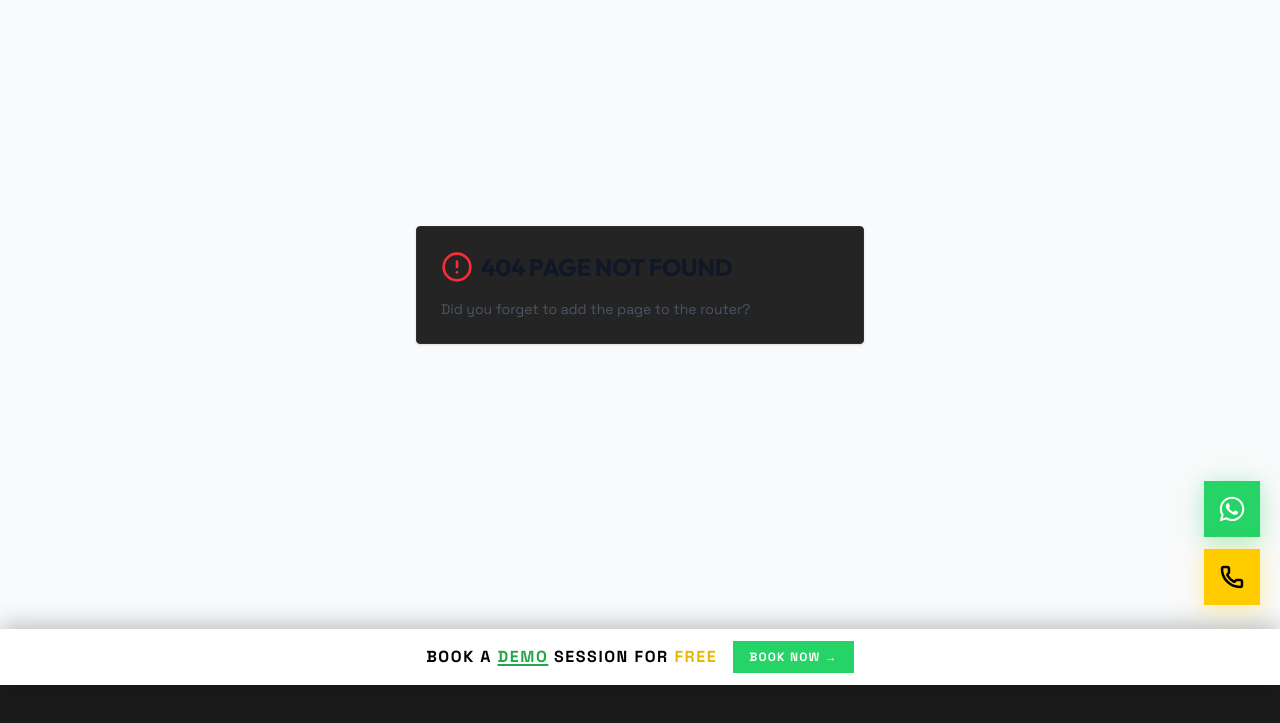
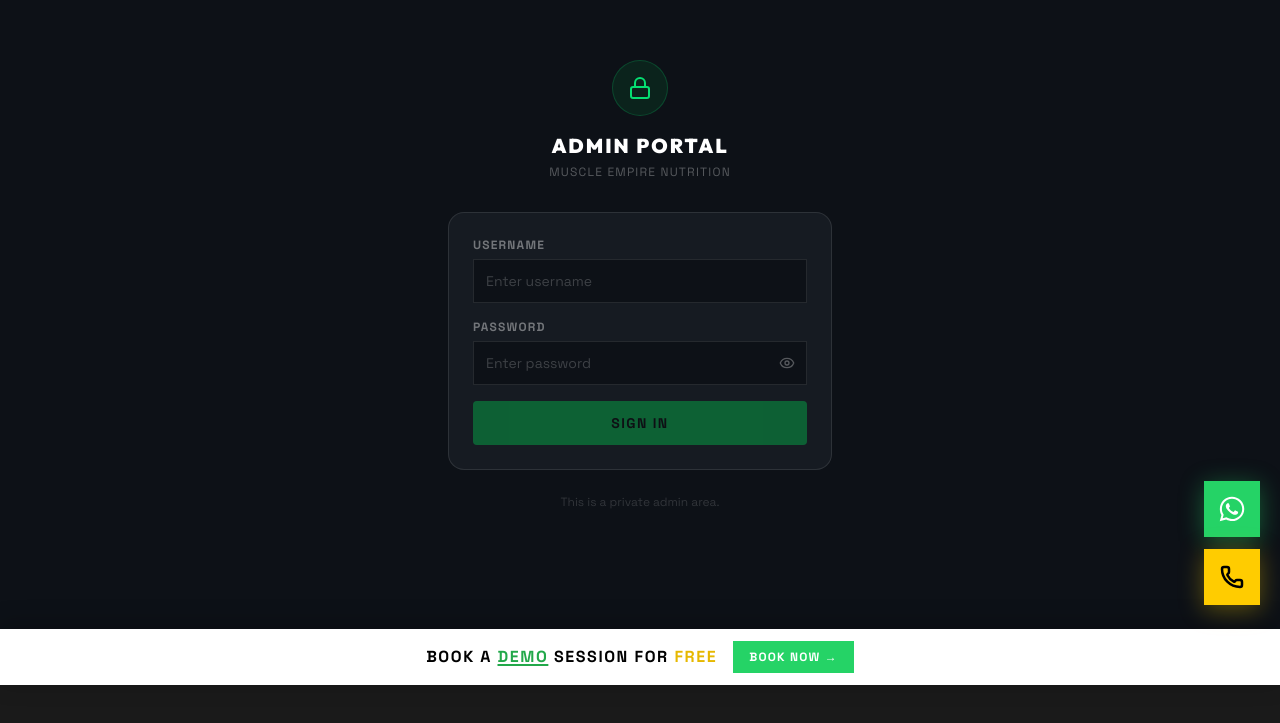
Before and after one commit to kinjal-webdev/muscle-empire, a React (Vite) app: page /pronectar-admin-2026 in a window 1280 px wide. Before the commit this address had no page. Shown: the part 115-838 px from the top of the page. Built offline with nearby package versions, Linux system fonts and the light colour scheme.

Commit message:
feat: private admin route /pronectar-admin-2026 with login, guard, logout

```diff
--- a/src/App.tsx
+++ b/src/App.tsx
@@ -9,6 +9,7 @@
 import Products from "@/pages/Products";
 import ProductDetail from "@/pages/ProductDetail";
 import NutritionAssessment from "@/pages/NutritionAssessment";
+import AdminLogin from "@/pages/AdminLogin";
 import AdminDashboard from "@/pages/AdminDashboard";
 import AdminCustomer from "@/pages/AdminCustomer";
 import FloatingContact from "@/components/FloatingContact";
@@ -19,14 +20,19 @@
 function Router() {
   return (
     <Switch>
+      {/* ── Public routes ── */}
       <Route path="/" component={Home} />
       <Route path="/unisex-gym-plans" component={UnisexGymPlans} />
       <Route path="/female-gym-plans" component={FemaleGymPlans} />
       <Route path="/products" component={Products} />
       <Route path="/products/:id" component={ProductDetail} />
       <Route path="/nutrition" component={NutritionAssessment} />
-      <Route path="/admin-dashboard" component={AdminDashboard} />
-      <Route path="/admin-dashboard/customer/:id" component={AdminCustomer} />
+
+      {/* ── Private admin routes — hidden from public ── */}
+      <Route path="/pronectar-admin-2026" component={AdminLogin} />
+      <Route path="/pronectar-admin-2026/dashboard" component={AdminDashboard} />
+      <Route path="/pronectar-admin-2026/customer/:id" component={AdminCustomer} />
+
       <Route component={NotFound} />
     </Switch>
   );
--- /dev/null
+++ b/src/components/AdminGuard.tsx
@@ -0,0 +1,17 @@
+import { useEffect } from "react";
+import { useLocation } from "wouter";
+import { isLoggedIn } from "@/lib/adminAuth";
+
+export default function AdminGuard({ children }: { children: React.ReactNode }) {
+  const [, navigate] = useLocation();
+
+  useEffect(() => {
+    if (!isLoggedIn()) {
+      navigate("/pronectar-admin-2026");
+    }
+  }, []);
+
+  if (!isLoggedIn()) return null;
+
+  return <>{children}</>;
+}
--- /dev/null
+++ b/src/lib/adminAuth.ts
@@ -0,0 +1,23 @@
+// Simple frontend-only admin auth using sessionStorage
+// Credentials are checked client-side — suitable for a hidden admin panel
+// For production, replace with a real auth backend
+
+const ADMIN_USER = "pronectar";
+const ADMIN_PASS = "MuscleEmpire@2026";
+const SESSION_KEY = "me_admin_session";
+
+export function login(username: string, password: string): boolean {
+  if (username === ADMIN_USER && password === ADMIN_PASS) {
+    sessionStorage.setItem(SESSION_KEY, "true");
+    return true;
+  }
+  return false;
+}
+
+export function logout(): void {
+  sessionStorage.removeItem(SESSION_KEY);
+}
+
+export function isLoggedIn(): boolean {
+  return sessionStorage.getItem(SESSION_KEY) === "true";
+}
--- a/src/pages/AdminCustomer.tsx
+++ b/src/pages/AdminCustomer.tsx
@@ -1,8 +1,10 @@
 import { useState, useEffect } from "react";
 import { useLocation } from "wouter";
 import { fetchSubmissions, updateRecord, type AssessmentData } from "@/lib/sheets";
-import { ArrowLeft, Download, MessageCircle, CheckCircle2, Save } from "lucide-react";
+import { ArrowLeft, Download, MessageCircle, CheckCircle2, Save, LogOut } from "lucide-react";
 import { motion } from "framer-motion";
+import AdminGuard from "@/components/AdminGuard";
+import { logout } from "@/lib/adminAuth";
 
 const MEAL_FIELDS = [
   { key: "earlyMorning", label: "Early Morning" },
@@ -163,27 +165,26 @@
   }
 
   return (
+    <AdminGuard>
     <div className="min-h-screen bg-[#0d1117] text-white">
       {/* Sticky Header */}
       <div className="bg-[#161b22] border-b border-white/10 px-6 py-4 flex items-center justify-between sticky top-0 z-50">
         <button
-          onClick={() => navigate("/admin-dashboard")}
+          onClick={() => navigate("/pronectar-admin-2026/dashboard")}
           className="flex items-center gap-2 text-white/50 hover:text-white text-sm transition-colors"
         >
           <ArrowLeft size={16} /> Dashboard
         </button>
-        <div className="flex items-center gap-3">
-          <span
-            className={`px-3 py-1 text-xs font-bold uppercase tracking-wider rounded-full border ${
-              customer.status === "Completed"
-                ? "bg-green-400/15 text-green-400 border-green-400/30"
-                : customer.status === "In Progress"
-                ? "bg-blue-400/15 text-blue-400 border-blue-400/30"
-                : "bg-yellow-400/15 text-yellow-400 border-yellow-400/30"
-            }`}
-          >
-            {customer.status}
-          </span>
+        <div className="flex items-center gap-4">
+          <span className={`px-3 py-1 text-xs font-bold uppercase tracking-wider rounded-full border ${
+            customer.status === "Completed" ? "bg-green-400/15 text-green-400 border-green-400/30" :
+            customer.status === "In Progress" ? "bg-blue-400/15 text-blue-400 border-blue-400/30" :
+            "bg-yellow-400/15 text-yellow-400 border-yellow-400/30"
+          }`}>{customer.status}</span>
+          <button onClick={() => { logout(); navigate("/pronectar-admin-2026"); }}
+            className="flex items-center gap-1.5 text-red-400/60 hover:text-red-400 text-xs transition-colors">
+            <LogOut size={13} /> Logout
+          </button>
         </div>
       </div>
 
@@ -305,5 +306,6 @@
         </div>
       </div>
     </div>
+    </AdminGuard>
   );
 }
--- a/src/pages/AdminDashboard.tsx
+++ b/src/pages/AdminDashboard.tsx
@@ -1,8 +1,10 @@
 import { useState, useEffect } from "react";
 import { useLocation } from "wouter";
 import { fetchSubmissions, type AssessmentData } from "@/lib/sheets";
-import { Search, RefreshCw, Users, Clock, CheckCircle2, AlertCircle } from "lucide-react";
+import { Search, RefreshCw, Users, Clock, CheckCircle2, AlertCircle, LogOut } from "lucide-react";
 import { motion } from "framer-motion";
+import AdminGuard from "@/components/AdminGuard";
+import { logout } from "@/lib/adminAuth";
 
 function StatusBadge({ status }: { status: string }) {
   const colors: Record<string, string> = {
@@ -59,6 +61,7 @@
   };
 
   return (
+    <AdminGuard>
     <div className="min-h-screen bg-[#0d1117] text-white">
       {/* Header */}
       <div className="bg-[#161b22] border-b border-white/10 px-6 py-4 flex items-center justify-between">
@@ -70,6 +73,7 @@
             Nutrition Admin Dashboard
           </p>
         </div>
+        <div className="flex items-center gap-4">
         <button
           onClick={load}
           className="flex items-center gap-2 text-white/50 hover:text-white text-sm transition-colors"
@@ -77,6 +81,14 @@
           <RefreshCw size={14} />
           Refresh
         </button>
+        <button
+          onClick={() => { logout(); navigate("/pronectar-admin-2026"); }}
+          className="flex items-center gap-2 text-red-400/60 hover:text-red-400 text-sm transition-colors"
+        >
+          <LogOut size={14} />
+          Logout
+        </button>
+        </div>
       </div>
 
       <div className="max-w-7xl mx-auto px-4 md:px-6 py-8">
@@ -180,7 +192,7 @@
                       className="border-b border-white/5 hover:bg-white/5 transition-colors cursor-pointer"
                       onClick={() =>
                         navigate(
-                          `/admin-dashboard/customer/${row._rowIndex ?? i}`
+                          `/pronectar-admin-2026/customer/${row._rowIndex ?? i}`
                         )
                       }
                     >
@@ -211,5 +223,6 @@
         )}
       </div>
     </div>
+    </AdminGuard>
   );
 }
--- /dev/null
+++ b/src/pages/AdminLogin.tsx
@@ -0,0 +1,103 @@
+import { useState } from "react";
+import { useLocation } from "wouter";
+import { login } from "@/lib/adminAuth";
+import { Lock, Eye, EyeOff } from "lucide-react";
+
+export default function AdminLogin() {
+  const [, navigate] = useLocation();
+  const [username, setUsername] = useState("");
+  const [password, setPassword] = useState("");
+  const [showPass, setShowPass] = useState(false);
+  const [error, setError] = useState("");
+  const [loading, setLoading] = useState(false);
+
+  const handleSubmit = (e: React.FormEvent) => {
+    e.preventDefault();
+    setLoading(true);
+    setError("");
+
+    setTimeout(() => {
+      const ok = login(username.trim(), password);
+      if (ok) {
+        navigate("/pronectar-admin-2026/dashboard");
+      } else {
+        setError("Invalid username or password.");
+        setLoading(false);
+      }
+    }, 600);
+  };
+
+  return (
+    <div className="min-h-screen bg-[#0d1117] flex items-center justify-center px-4">
+      <div className="w-full max-w-sm">
+
+        {/* Logo / Brand */}
+        <div className="text-center mb-8">
+          <div className="w-14 h-14 bg-green-500/10 border border-green-400/20 rounded-full flex items-center justify-center mx-auto mb-4">
+            <Lock size={24} className="text-green-400" />
+          </div>
+          <h1 className="text-xl font-black uppercase tracking-widest text-white">Admin Portal</h1>
+          <p className="text-white/30 text-xs mt-1 uppercase tracking-widest">Muscle Empire Nutrition</p>
+        </div>
+
+        {/* Form */}
+        <form onSubmit={handleSubmit} className="bg-[#161b22] border border-white/10 rounded-2xl p-6 space-y-4">
+          <div>
+            <label className="block text-xs font-bold uppercase tracking-widest text-white/40 mb-1.5">
+              Username
+            </label>
+            <input
+              type="text"
+              value={username}
+              onChange={e => setUsername(e.target.value)}
+              placeholder="Enter username"
+              autoComplete="username"
+              className="w-full bg-[#0d1117] border border-white/10 focus:border-green-400 focus:outline-none h-11 px-3 text-white placeholder:text-white/20 text-sm rounded-lg transition-colors"
+            />
+          </div>
+
+          <div>
+            <label className="block text-xs font-bold uppercase tracking-widest text-white/40 mb-1.5">
+              Password
+            </label>
+            <div className="relative">
+              <input
+                type={showPass ? "text" : "password"}
+                value={password}
+                onChange={e => setPassword(e.target.value)}
+                placeholder="Enter password"
+                autoComplete="current-password"
+                className="w-full bg-[#0d1117] border border-white/10 focus:border-green-400 focus:outline-none h-11 px-3 pr-10 text-white placeholder:text-white/20 text-sm rounded-lg transition-colors"
+              />
+              <button
+                type="button"
+                onClick={() => setShowPass(s => !s)}
+                className="absolute right-3 top-1/2 -translate-y-1/2 text-white/30 hover:text-white/60 transition-colors"
+              >
+                {showPass ? <EyeOff size={16} /> : <Eye size={16} />}
+              </button>
+            </div>
+          </div>
+
+          {error && (
+            <p className="text-red-400 text-xs text-center bg-red-400/10 border border-red-400/20 rounded-lg py-2">
+              {error}
+            </p>
+          )}
+
+          <button
+            type="submit"
+            disabled={loading || !username || !password}
+            className="w-full bg-green-500 hover:bg-green-400 disabled:opacity-40 disabled:cursor-not-allowed text-black font-black uppercase tracking-widest py-3 rounded-xl text-sm transition-colors"
+          >
+            {loading ? "Signing in..." : "Sign In"}
+          </button>
+        </form>
+
+        <p className="text-center text-white/15 text-xs mt-6">
+          This is a private admin area.
+        </p>
+      </div>
+    </div>
+  );
+}
```
